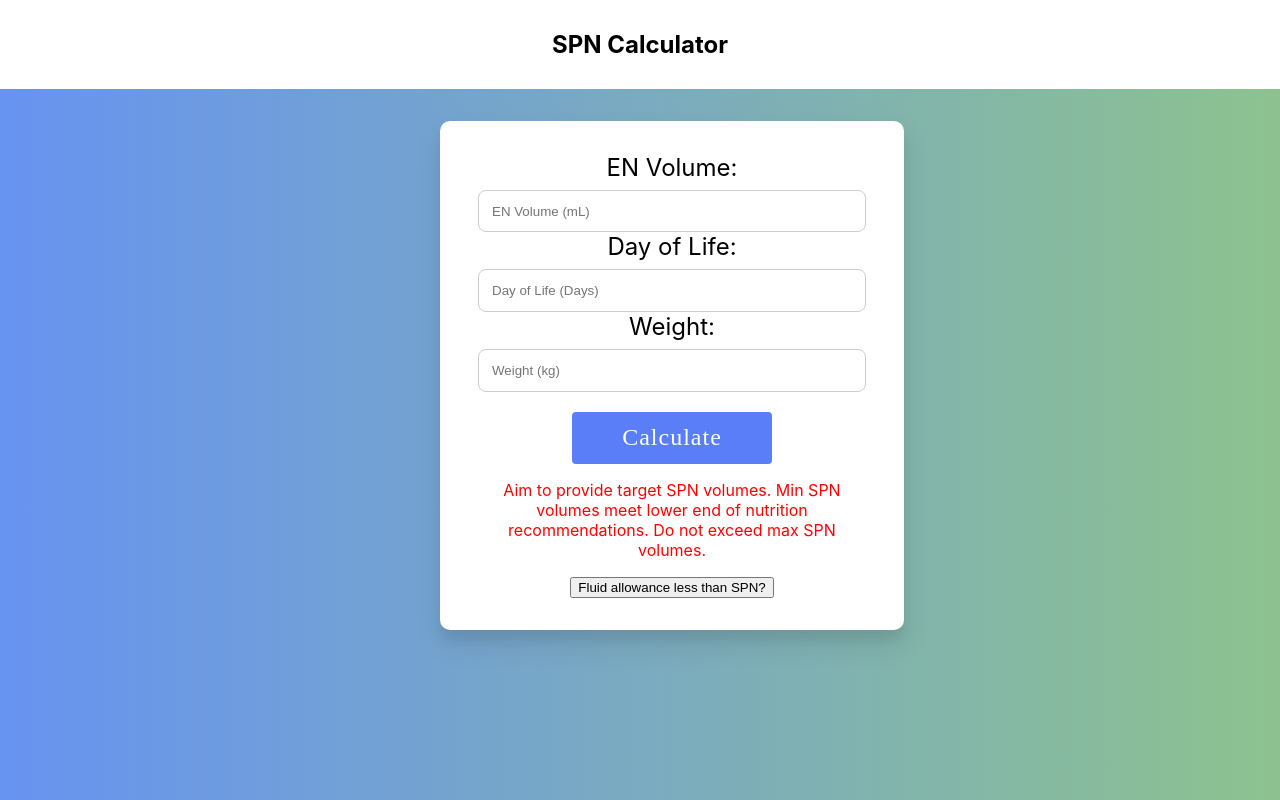
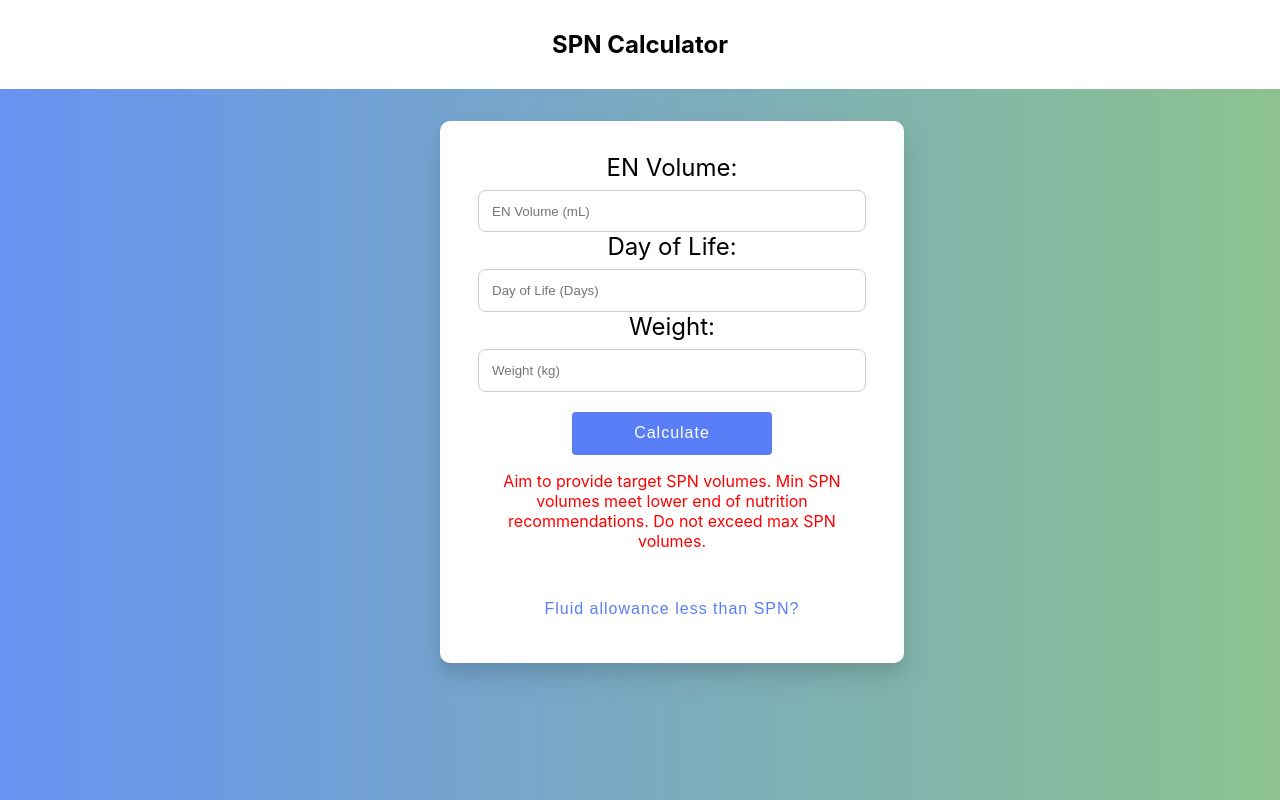
Before and after one commit to Aoibheannmangan/SwitchTest, a React (Create React App) app in the folder frontend/: page / in a window 1280 px wide. Shown: the top 800 px of the page. Built offline with nearby package versions, Linux system fonts and the light colour scheme.

Commit message:
styling chances

```diff
--- a/frontend/src/App.css
+++ b/frontend/src/App.css
@@ -104,12 +104,11 @@ input-group {
   border: none;
   border-radius: 4px;
   color: white;
-  font-size: 1.5rem;
+  font-size: 1rem;
   font-weight: 500;
   cursor: pointer;
   transition: background 0.3s, transform 0.1s;
   letter-spacing: 1px;
-  font-family: "Sansation", serif;
   align-self: center;
 }
 
@@ -144,5 +143,21 @@ input-group {
 
 .popup-list li {
   margin: 0.4rem 0;
+  line-height: 1.5;
+}
 
+.fluid-button {
+  width: 80%;
+  margin-top: 20px;
+  padding: 0.8rem;
+  background-color: #ffffff;
+  border: none;
+  border-radius: 4px;
+  color: #597ef7;
+  font-size: 1rem;
+  font-weight: 500;
+  cursor: pointer;
+  transition: background 0.3s, transform 0.1s;
+  letter-spacing: 1px;
+  align-self: center;
 }
--- a/frontend/src/App.js
+++ b/frontend/src/App.js
@@ -87,7 +87,7 @@ export default function App() {
               </div>
             )}
             <p className="warning-text">Aim to provide target SPN volumes. Min SPN volumes meet lower end of nutrition recommendations. Do not exceed max SPN volumes.</p>
-            <button onClick={handlePopUpOpen}>Fluid allowance less than SPN?</button>
+            <button onClick={handlePopUpOpen} className='fluid-button'>Fluid allowance less than SPN?</button>
           </div>
           </div>
         </div>
```
